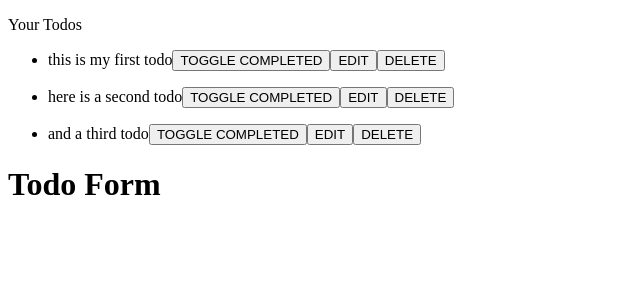
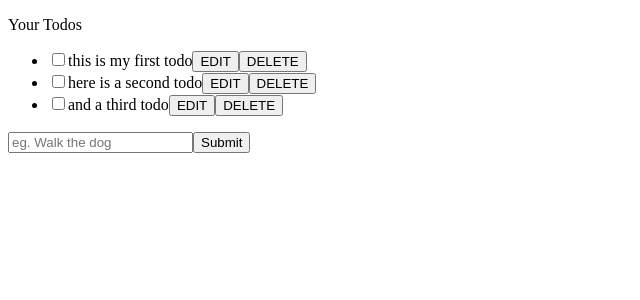
Before and after one commit to john-bauer/vue-todo-basic, a Vue app: page / in a window 1280 px wide. Shown: the top 300 px of the page, without its empty margins (0-640 px from the left). Built offline with nearby package versions, Linux system fonts and the light colour scheme.

Commit message:
general refactoring, setting up list for crud

```diff
--- a/src/components/TodoForm.vue
+++ b/src/components/TodoForm.vue
@@ -1,6 +1,6 @@
 <template>
   <div class="todo-form">
-      <h1>Todo Form</h1>
+      <!-- Will use this component later, after it's all working in the TodoList component -->
   </div>
 </template>
 
--- a/src/components/TodoList.vue
+++ b/src/components/TodoList.vue
@@ -1,14 +1,16 @@
 <template>
   <div id="todo-list-example">
     <p>Your Todos</p>
-    <ul v-for="todo in todos" :key="todo.id">
-      <li>
+    <ul id="todosList">
+      <li v-for="todo in todos" :key="todo.id">
+        <input type="checkbox">
         <span>{{ todo.content }}</span>
-        <button v-on:click="toggleCompleted(todo.id)">TOGGLE COMPLETED</button>
         <button v-on:click="editTodo(todo.id)">EDIT</button>
         <button v-on:click="deleteTodo(todo.id)">DELETE</button>
       </li>
     </ul>
+    <input v-model="newTodoContent" placeholder="eg. Walk the dog">
+    <input type="submit">
   </div>
 </template>
 
@@ -17,25 +19,30 @@ export default {
   name: 'TodoList',
   data() {
     return {
+      nextTodoId: 4,
+      newTodoContent: '',
       todos: [
         {
           id: 1,
           content: 'this is my first todo',
+          isCompleted: false,
         },
         {
           id: 2,
           content: 'here is a second todo',
+          isCompleted: false,
         },
         {
           id: 3,
           content: 'and a third todo',
+          isCompleted: true,
         },
       ],
     };
   },
   methods: {
     toggleCompleted(id) {
-      console.log(`toggling isCompleted for todo with id ${id}`)
+      console.log(`toggling isCompleted for todo with id ${id}`);
     },
     editTodo(id) {
       console.log(`editing todo with id ${id}`);
@@ -49,4 +56,7 @@ export default {
 
 <!-- Add "scoped" attribute to limit CSS to this component only -->
 <style scoped>
+.completed {
+  text-decoration: line-through
+}
 </style>
```
